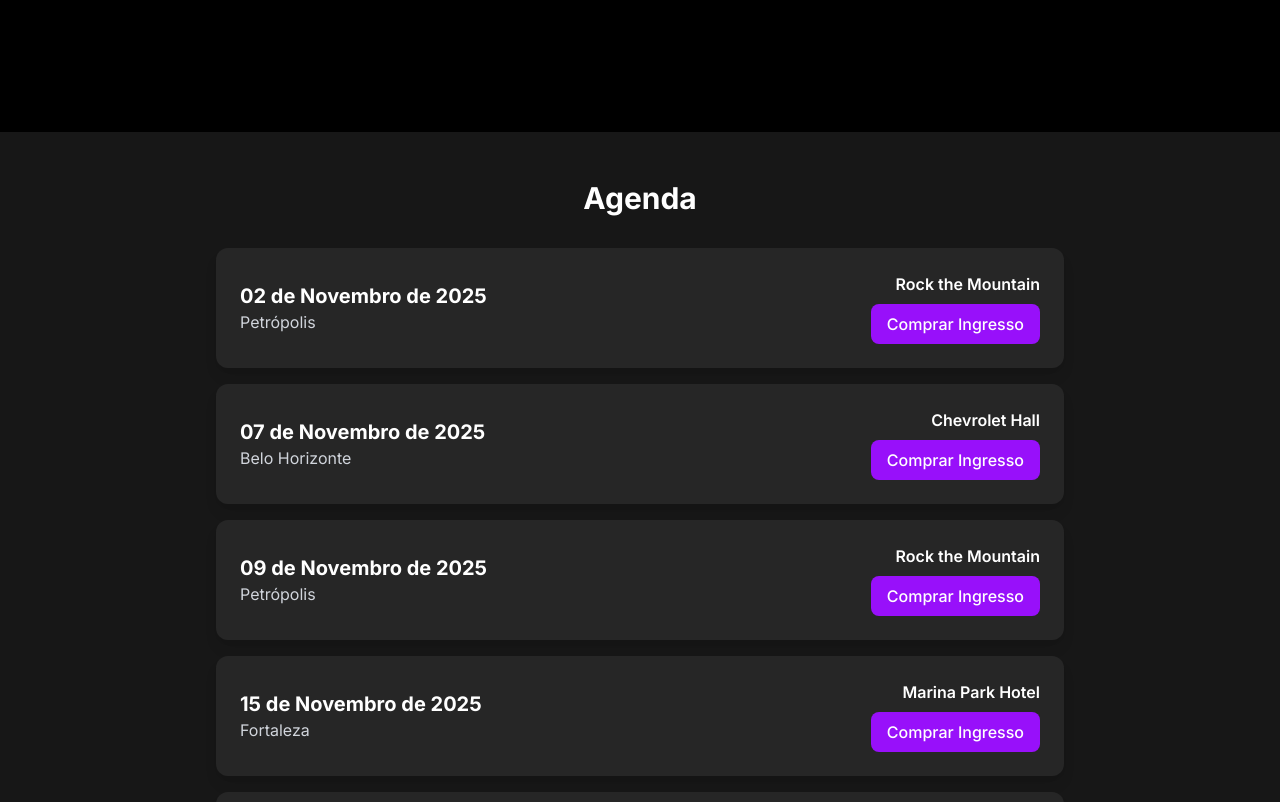
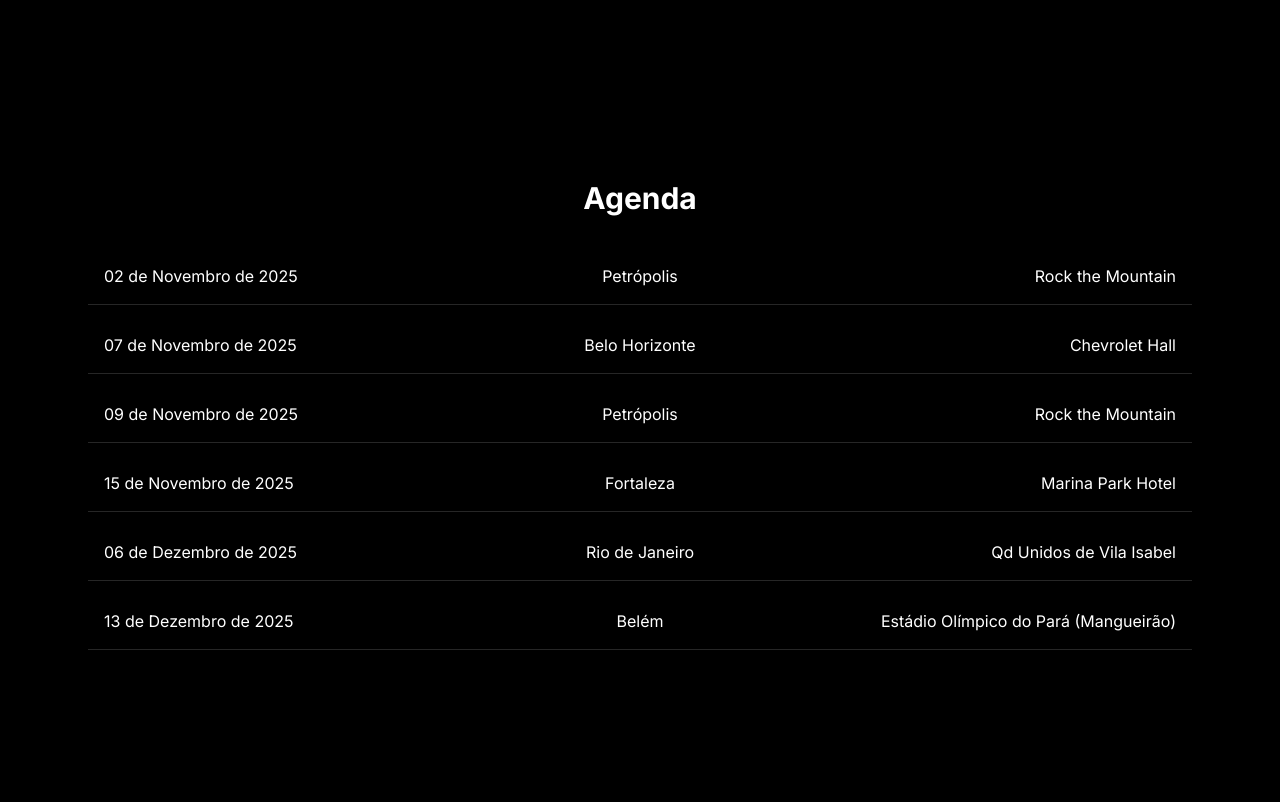
Before and after one commit to FatecFranca/DSM-P3-G02-2025-2, a Next.js app in the folder frontend/: page /artista/1 in a window 1280 px wide. Shown: the part 740-1542 px from the top of the page. Built offline with nearby package versions, Linux system fonts and the light colour scheme.

Commit message:
add Agenda

```diff
--- a/frontend/components/ui/AgendaSection.tsx
+++ b/frontend/components/ui/AgendaSection.tsx
@@ -1,4 +1,3 @@
-// components/ui/AgendaSection.tsx
 import React from 'react';
 
 interface AgendaSectionProps {
@@ -16,24 +15,17 @@
   ];
 
   return (
-    <section id="agenda" className="min-h-screen bg-neutral-900 py-12">
-      <div className="container mx-auto px-6 max-w-4xl">
-        <h2 className="text-3xl font-bold text-center mb-8 text-white">Agenda</h2>
+    <section id="agenda" className="min-h-screen bg-black py-12">
+      <div className="container mx-auto px-6 max-w-6xl">
+        <h2 className="text-3xl font-bold text-center mb-8 text-white font-poppins">Agenda</h2>
 
-        <div className="space-y-4">
+        <div className="space-y-3">
           {shows.map((show, index) => (
-            <div key={index} className="bg-neutral-800 rounded-xl p-6 shadow-lg hover:shadow-xl transition-shadow">
-              <div className="flex flex-col md:flex-row justify-between items-start md:items-center">
-                <div className="mb-4 md:mb-0">
-                  <h3 className="font-bold text-white text-xl">{show.date}</h3>
-                  <p className="text-gray-300">{show.location}</p>
-                </div>
-                <div className="text-right">
-                  <p className="font-semibold text-white">{show.event}</p>
-                  <button className="mt-2 bg-purple-600 text-white px-4 py-2 rounded-lg hover:bg-purple-700 transition font-medium">
-                    Comprar Ingresso
-                  </button>
-                </div>
+            <div key={index} className="text-white p-4 border-b border-neutral-800">
+              <div className="flex justify-between items-center">
+                <span className="font-montserrat text-left flex-1">{show.date}</span>
+                <span className="font-montserrat text-center flex-1">{show.location}</span>
+                <span className="font-montserrat text-right flex-1">{show.event}</span>
               </div>
             </div>
           ))}
--- a/frontend/components/ui/ArtistPageCarousel.tsx
+++ b/frontend/components/ui/ArtistPageCarousel.tsx
@@ -64,7 +64,7 @@
   return (
     <div className="flex flex-col items-center">
       <div className="relative flex items-center justify-center">
-        {/* SETA ESQUERDA - FORA DA IMAGEM */}
+
         <button
           aria-label="previous"
           onClick={prev}
@@ -82,7 +82,7 @@
           onPointerLeave={resetDrag}
           style={{ transform: `translateX(${dragDelta}px)`, transition: dragStart ? 'none' : 'transform 300ms ease', touchAction: 'pan-y' }}
         >
-          {/* IMAGEM DA ESQUERDA */}
+
           <div
             onClick={() => setCurrent(leftIndex)}
             className="absolute left-0 top-12 w-40 h-56 rounded-xl overflow-hidden shadow-xl transform transition-transform duration-300 cursor-pointer hover:scale-105"
@@ -91,7 +91,6 @@
             <Image src={images[leftIndex].img} alt={images[leftIndex].alt} fill className="object-cover" />
           </div>
 
-          {/* IMAGEM PRINCIPAL */}
           <div className="relative w-48 h-64 rounded-xl overflow-hidden shadow-2xl transform scale-105 z-20 cursor-pointer">
             <Image
               src={images[current].img}
@@ -101,7 +100,6 @@
             />
           </div>
 
-          {/* IMAGEM DA DIREITA */}
           <div
             onClick={() => setCurrent(rightIndex)}
             className="absolute right-0 top-12 w-40 h-56 rounded-xl overflow-hidden shadow-xl transform transition-transform duration-300 cursor-pointer hover:scale-105"
@@ -111,7 +109,7 @@
           </div>
         </div>
 
-        {/* SETA DIREITA - FORA DA IMAGEM */}
+
         <button
           aria-label="next"
           onClick={next}
@@ -121,9 +119,7 @@
         </button>
       </div>
 
-      {/* INDICADORES */}
       <div className="mt-4 text-center">
-        <p className="text-white font-semibold mb-2">{artist?.name}</p>
         <div className="flex items-center justify-center gap-2">
           {images.map((_, i) => (
             <button
```
